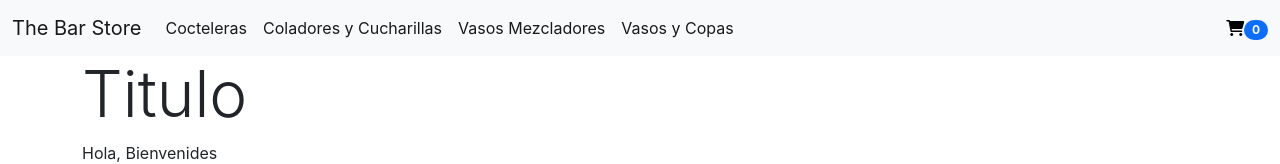
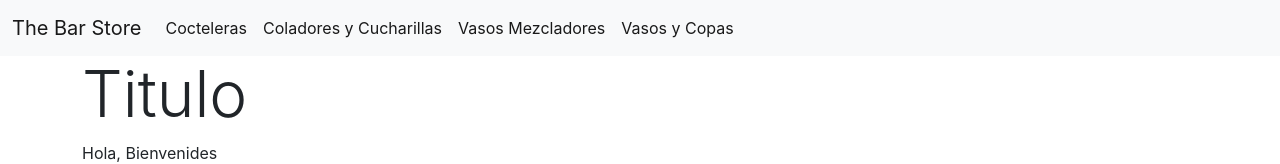
Before and after one commit to nezaga/Proyecto-CoderReact, a React (Create React App) app: page / in a window 1280 px wide. Shown: the top 164 px of the page. Built offline with nearby package versions, Linux system fonts and the light colour scheme.

Commit message:
Fix en NavBar.jsx para la visibilidad condicional del CartWidget

```diff
--- a/src/components/NavBar.jsx
+++ b/src/components/NavBar.jsx
@@ -1,6 +1,7 @@
-import React from "react";
+import React, { useContext } from "react";
 import CartWidget from "./CartWidget";
 import { Link } from "react-router-dom";
+import { CartContext } from "./context/CartContext";
 
 const NavBar = (id) => {
 
@@ -11,6 +12,11 @@ const NavBar = (id) => {
         {link: "/category/vasos%20mezcladores", name: "Vasos Mezcladores" },
         {link: "/category/vasos", name: "Vasos y Copas" }
     ]
+
+    // Traigo del contexto la función para contar el total de items del carrito
+    const { cartTotal } =  useContext(CartContext)
+    // Asigno una variable al resultado de la función para agregarla en el widget
+    const totalItems = cartTotal();
 
     return (
         <div>
@@ -25,7 +31,7 @@ const NavBar = (id) => {
                             {categoriesArray.map(cat => (<li className="nav-item"><Link className="nav-link active" aria-current="page" to={cat.link}>{cat.name}</Link></li>))}
                         </ul>
                     </div>
-                    <CartWidget/>
+                    {totalItems === 0 ? "" : <CartWidget/>}
                 </div>
             </nav>
         </div>
```
